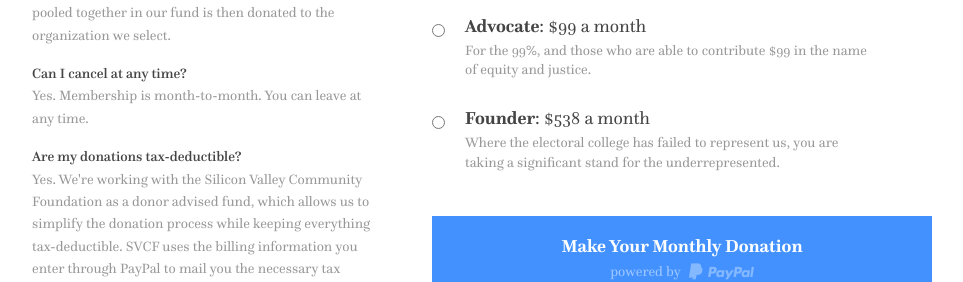
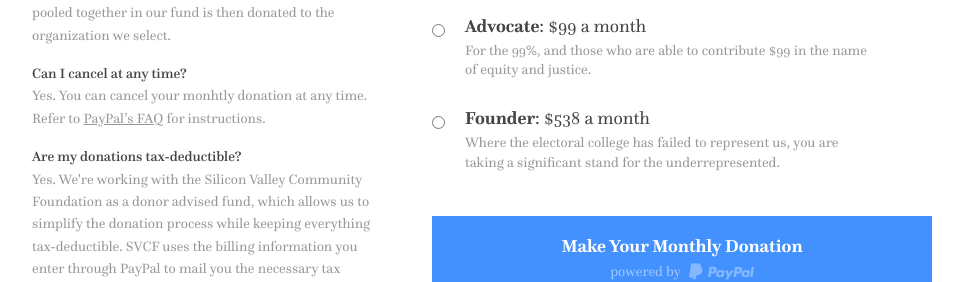
Before and after one commit to VocalMinority/vocalminority.us, a Jekyll site: the page built from join.html, in a window 1280 px wide. Shown: the part 987-1269 px from the top of the page, without its empty margins (158-1121 px from the left). Built offline with Jekyll 4.4.1, drawn with Linux system fonts in a browser that asks for light colours; nearby versions of some CDN libraries.

Commit message:
Add PayPal cancellation link.

```diff
--- a/_sass/pages/_join.scss
+++ b/_sass/pages/_join.scss
@@ -8,6 +8,14 @@
   font-size: rem-calc(14);
 }
 
+.join-faq-answer {
+
+  a {
+    color: inherit;
+    text-decoration: underline;
+  }
+}
+
 .join-faq-heading {
   font-weight: $global-weight-medium;
   margin-bottom: 0;
--- a/join.html
+++ b/join.html
@@ -127,7 +127,7 @@
       <p class="join-faq-heading">How exactly does it work?</p>
       <p class="join-faq-answer">Once you become a member, you are granted access to our community chat forum. Each month, our members discuss the different organizations we're interested in and choose one to support. All of the money we've pooled together in our fund is then donated to the organization we select.</p>
       <p class="join-faq-heading">Can I cancel at any time?</p>
-      <p class="join-faq-answer">Yes. Membership is month-to-month. You can leave at any time.</p>
+      <p class="join-faq-answer">Yes. You can cancel your monhtly donation at any time. Refer to <a href="https://www.paypal.com/us/selfhelp/article/How-do-I-cancel-an-automatic-payment-I-have-with-a-merchant-FAQ2058">PayPal’s FAQ</a> for instructions.</p>
       <p class="join-faq-heading">Are my donations tax-deductible?</p>
       <p class="join-faq-answer">Yes. We're working with the Silicon Valley Community Foundation as a donor advised fund, which allows us to simplify the donation process while keeping everything tax-deductible. SVCF uses the billing information you enter through PayPal to mail you the necessary tax documents.</p>
     </div>
```
